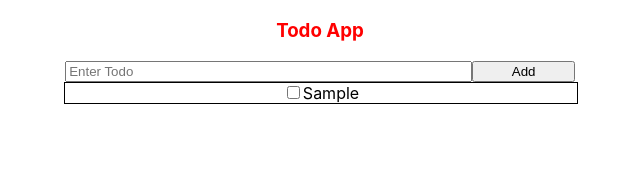
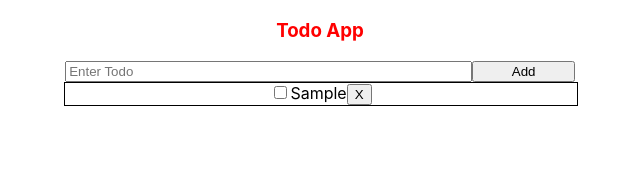
Before and after one commit to dev22451/todoappRohit, a React (Create React App) app: page / in a window 1280 px wide. Both pictures are taken after typing "Sample" into the empty fields and a click on the button "Add". Shown: the top 174 px of the page, without its empty margins (320-960 px from the left). Built offline with nearby package versions, Linux system fonts and the light colour scheme.

Commit message:
add remove button

```diff
--- a/src/Component/TodoList.js
+++ b/src/Component/TodoList.js
@@ -1,5 +1,5 @@
 const TodoList = (props) => {
-    const {todoList , handleCheck} = props;
+    const {todoList , handleCheck,handleClickIndex} = props;
     return (
         <div>
             {
@@ -9,7 +9,8 @@ const TodoList = (props) => {
                         <div className="todolist">
                             <input type="checkbox" checked={isCompleted} onChange={()=>{handleCheck(index)}}/>
                             {name}
-                            {isCompleted===true && <span> Completed</span>}
+                            {isCompleted===true && <span className="badge badge-pill   float-left"> Completed</span>}
+                            <button onClick={()=>{handleClickIndex(index)}}>X</button>
                         </div>
                 )
             })
--- a/src/Container/TodoContainer.js
+++ b/src/Container/TodoContainer.js
@@ -12,6 +12,7 @@ class TodoContainer extends React.Component{
         this.handleOnTodoName = this.handleOnTodoName.bind(this);
         this.handleAddTodo = this.handleAddTodo.bind(this);
         this.handleCheck=this.handleCheck.bind(this);
+        // this.handleClickInput=this.handleClickInput.bind(this);
 
     }
     handleAddTodo(){
@@ -40,6 +41,7 @@ class TodoContainer extends React.Component{
             todoList:refList
         })
     }
+
      render(){
         const {todoList,todoName} = this.state;
 
@@ -50,7 +52,7 @@ class TodoContainer extends React.Component{
                 handleAddTodo={this.handleAddTodo}
                 handleOnTodoName={this.handleOnTodoName}
             />
-            <TodoList todoList={todoList} handleCheck={this.handleCheck}/>
+            <TodoList todoList={todoList} handleCheck={this.handleCheck} handleClickInput={this.handleClickInput}/>
             </div>
         )
     }
```
